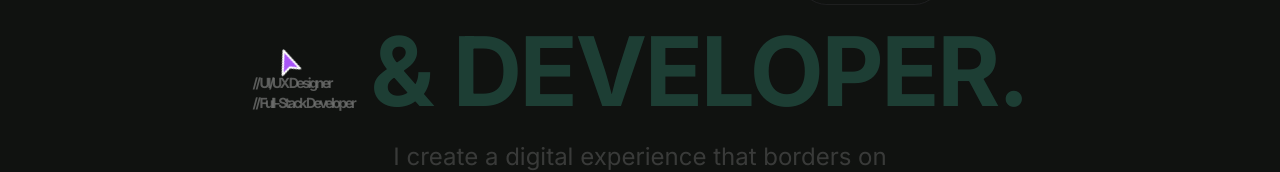
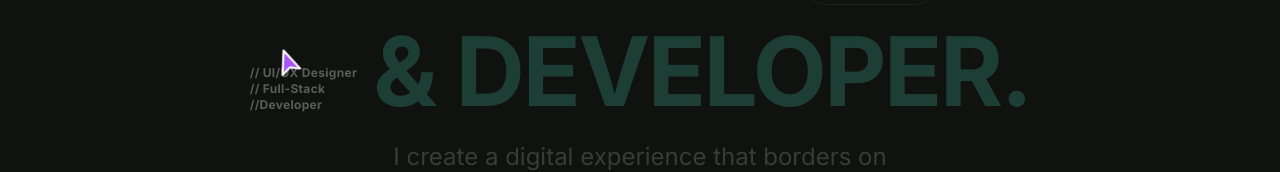
Before and after one commit to Leocch1/my-portfolio, a Next.js app: page / in a window 1280 px wide. Shown: the part 598-770 px from the top of the page. Built offline with nearby package versions, Linux system fonts and the light colour scheme.

Commit message:
text size

```diff
--- a/components/sections/hero.tsx
+++ b/components/sections/hero.tsx
@@ -220,10 +220,11 @@ export default function HeroSection() {
                   initial={{ opacity: 0, y: 20 }}
                   animate={{ opacity: 1, y: 0 }}
                   transition={{ duration: 0.6, delay: 0.6 }}
-                  className="text-xs sm:text-sm text-white/70 pb-2 text-left hidden md:block"
+                  className="text-xs sm:text-xs text-white/70 pb-2 text-left hidden md:block tracking-wide leading-relaxed"
                 >
                   // UI/UX Designer <br />
-                  // Full-Stack Developer
+                  // Full-Stack <br />
+                  //Developer
                 </MotionDiv>
                 <MotionDiv
                   initial={{ opacity: 0, y: 20 }}
```
